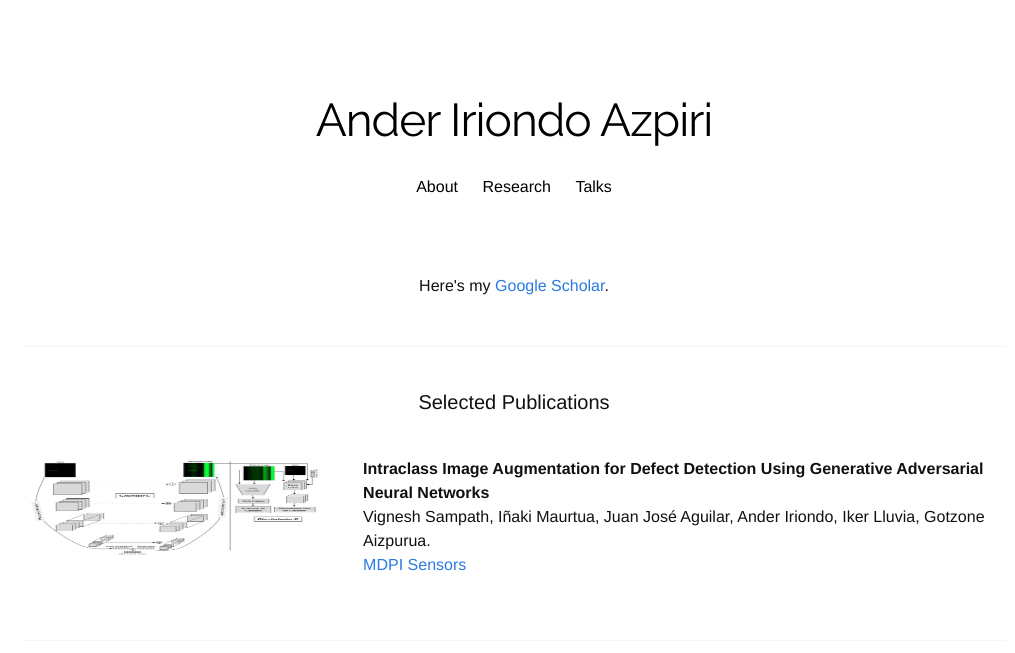
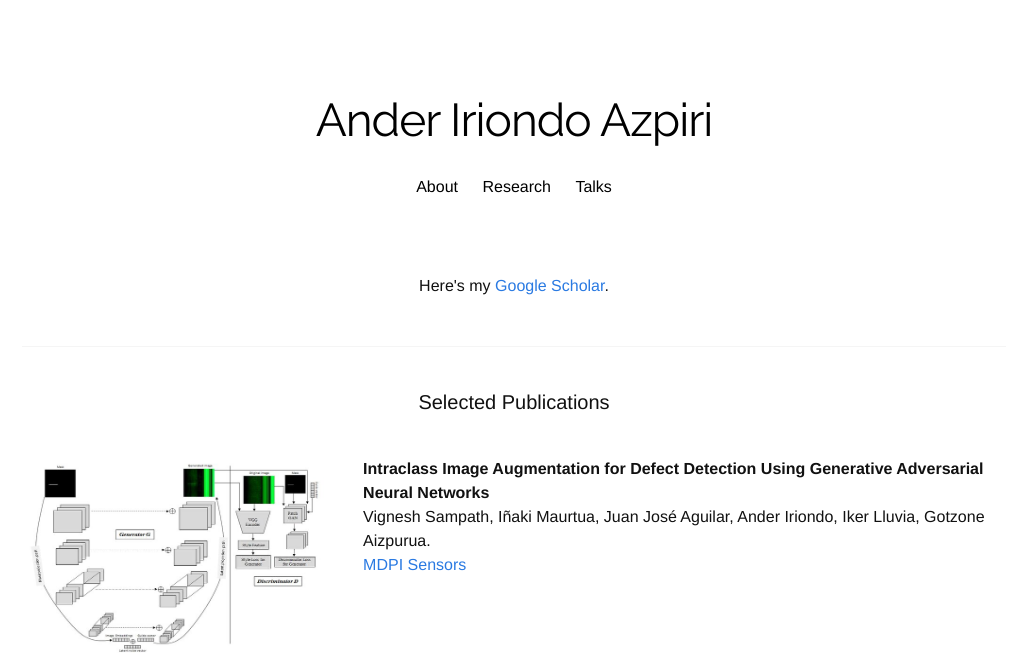
Before and after one commit to anderiri2/anderiri2.github.io, a Jekyll site: the page built from research.html, in a window 1280 px wide. Shown: the top 653 px of the page, without its empty margins (126-1141 px from the left). Built offline with Jekyll 4.4.1, drawn with Linux system fonts in a browser that asks for light colours; nearby versions of some CDN libraries; some web fonts are replaced; a style sheet for code colours, icons or effects is not loaded; grey boxes are pictures that could not be loaded.

Commit message:
Test new research item format

```diff
--- a/research.html
+++ b/research.html
@@ -18,7 +18,7 @@ title: "Research Overview"
 
 <div class="row">
   <div class="four columns">
-    <img style="margin-top:0em" src="/images/research/magna_defect_gan.jpeg" height="100" width="100">
+    <img style="margin-top:0em" src="/images/research/magna_defect_gan.jpeg" height="200" width="200">
 <!--       <img style="margin-top:0em" src="/images/research/image_reincarnation.png"> -->
   </div>
 
```
